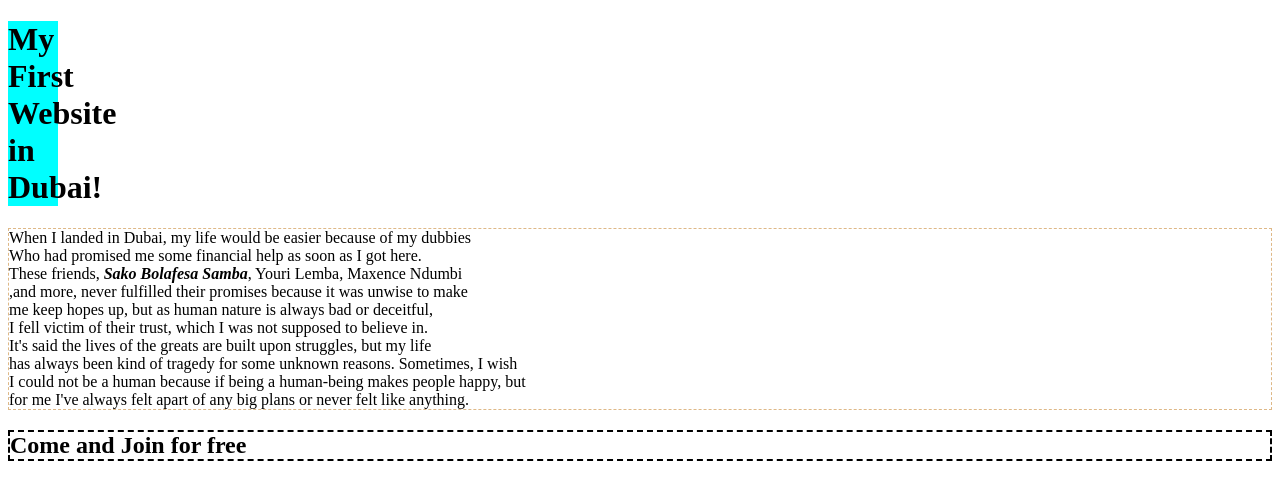
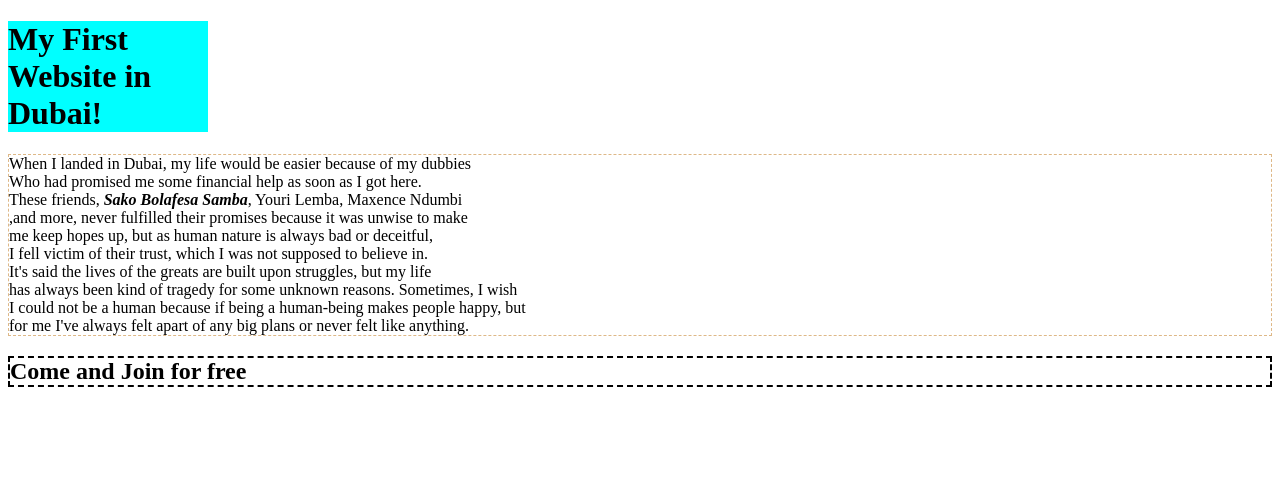
Before and after one commit to escardes/escardes.github.io, a plain HTML site: page index.html in a window 1280 px wide. Drawn offline with Linux system fonts and the light colour scheme.

Commit message:
Add Message again

```diff
--- a/index.html
+++ b/index.html
@@ -4,7 +4,7 @@
         <title>Website!</title>
     </head>
     <body>
-        <h1 style="background-color: aqua; width: 50px;">My First Website in Dubai!</h1>
+        <h1 style="background-color: aqua; width: 200px;">My First Website in Dubai!</h1>
         <p contenteditable="true" style="border: 1px dashed burlywood;">When I landed in Dubai, my life would be easier because of my dubbies <br>
             Who had promised me some financial help as soon as I got here.<br>
             These friends, <i><b>Sako Bolafesa Samba</b></i>, Youri Lemba, Maxence Ndumbi <br>
```
